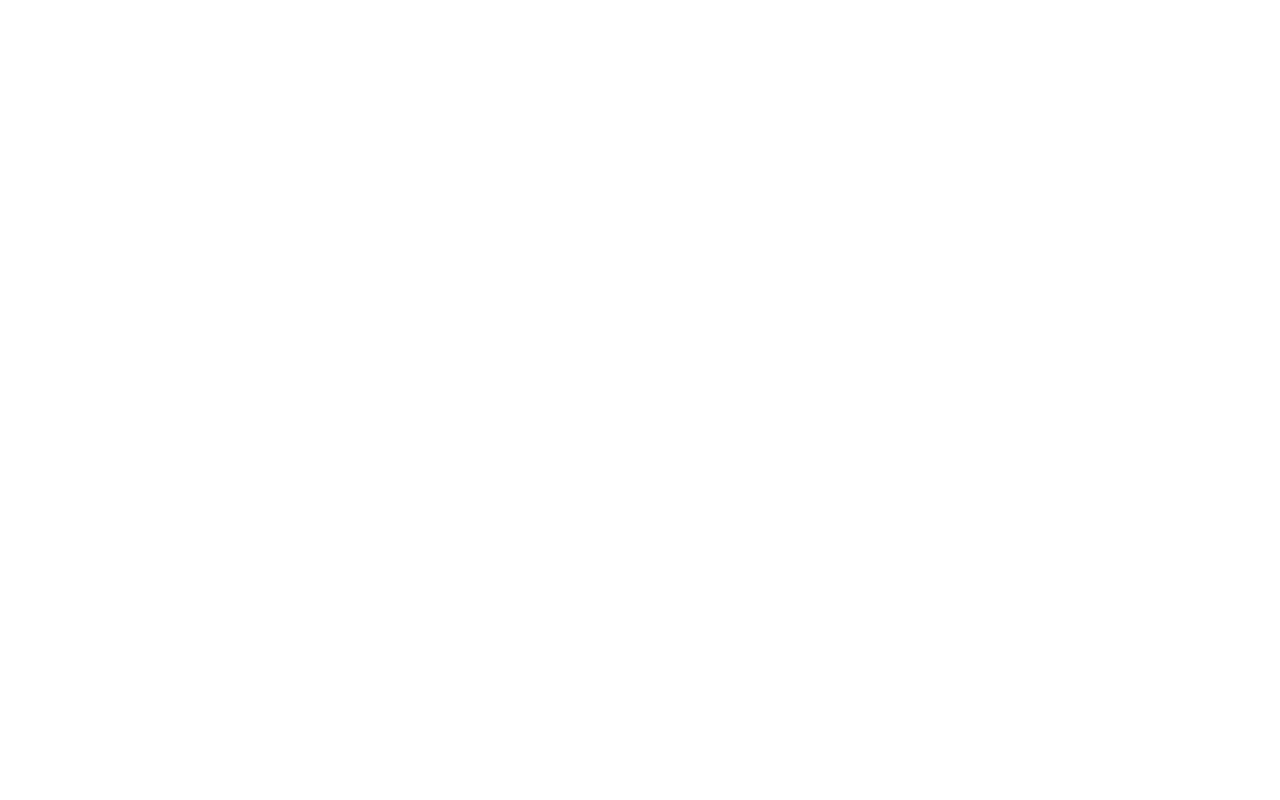
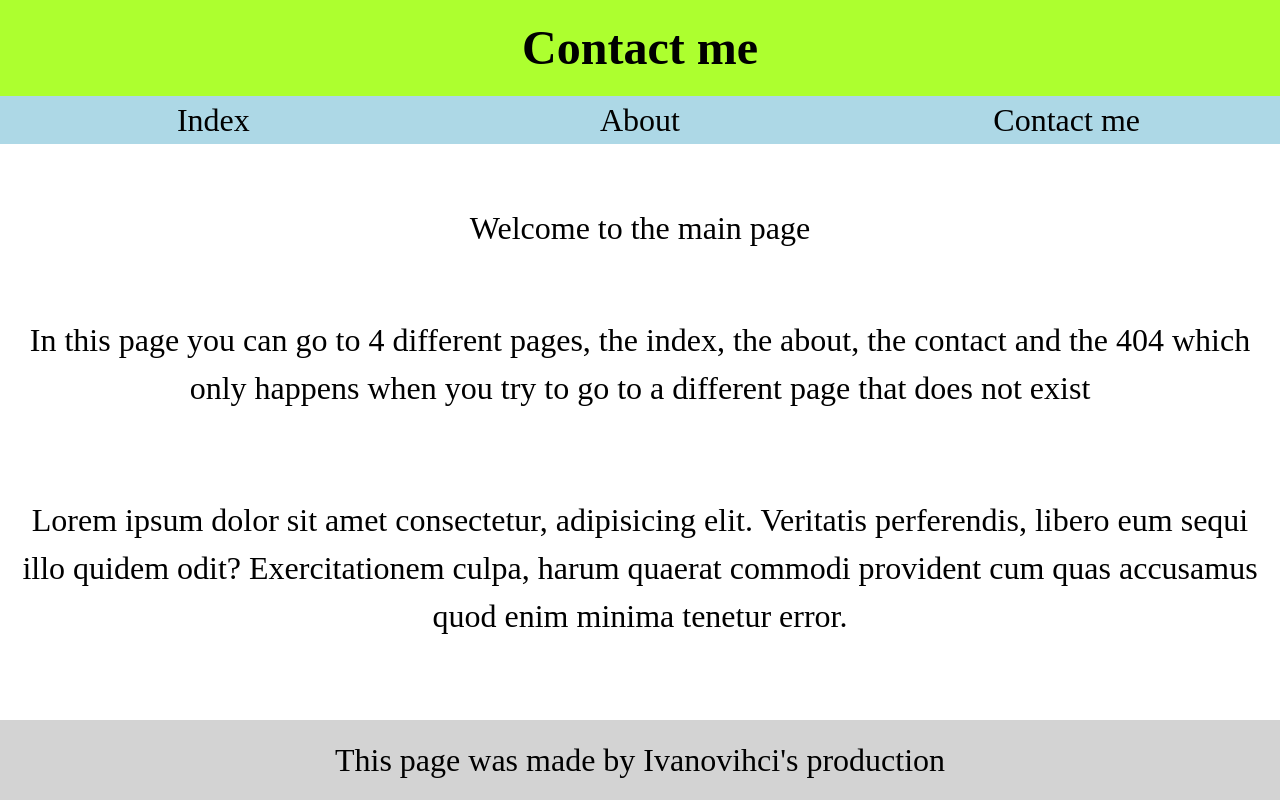
Before and after one commit to ivanovichi123/Basic-information, a plain HTML site: page pages/index.html in a window 1280 px wide. Drawn offline with Linux system fonts and the light colour scheme.

Commit message:
feat: Index page created

```diff
--- a/pages/index.html
+++ b/pages/index.html
@@ -3,9 +3,27 @@
 <head>
     <meta charset="UTF-8">
     <meta name="viewport" content="width=device-width, initial-scale=1.0">
-    <title>Document</title>
+    <link rel="icon" type="image/png" href="../img/Logo.png" />
+    <link rel="stylesheet" href="../styles/index-style.css">
+    <title>Index</title>
 </head>
 <body>
+    <header>
+        <h1>Contact me</h1>
+        <p class="link">Index</p>
+        <p class="link">About</p>
+        <p class="link">Contact me</p>
+    </header>
+
+    <main>
+        <p>Welcome to the main page</p>
+        <p>In this page you can go to 4 different pages, the index, the about, the contact and the 404 which only happens when you try to go to a different page that does not exist</p>
+        <p>Lorem ipsum dolor sit amet consectetur, adipisicing elit. Veritatis perferendis, libero eum sequi illo quidem odit? Exercitationem culpa, harum quaerat commodi provident cum quas accusamus quod enim minima tenetur error.</p>
+    </main>
+
+    <footer>
+        <p>This page was made by Ivanovihci's production</p>
+    </footer>
 
 </body>
 </html>
--- a/styles/index-style.css
+++ b/styles/index-style.css
@@ -82,3 +82,54 @@
 }
 
 /* end of the reset */
+
+body {
+  display: grid;
+  min-height: 100vh;
+  grid-template-rows: auto 1fr auto;
+  margin: 0;
+}
+
+header {
+    display: grid;
+    grid-template-columns: 1fr 1fr 1fr;
+    grid-template-rows: 2fr 1fr;
+    place-items: center;
+    background-color: lightblue;
+}
+
+h1 {
+    grid-column: 1/4;
+    grid-row: 1/2;
+    background-color: greenyellow;
+    width: 100%;
+    height: 100%;
+    display: flex;
+    justify-content: center;
+    align-items: center;
+    font-size: 3rem;
+}
+
+main {
+    display: grid;
+    grid-template-columns: 1fr;
+    grid-template-rows: 0.5fr 0.5fr 1fr;
+    place-items: center;
+    padding: 1rem;
+    text-align: center;
+    padding: 1rem;
+}
+
+footer {
+    background-color: lightgrey;
+    padding: 1rem;
+    text-align: center;
+}
+
+p {
+    font-size: 2rem;
+}
+
+.link {
+    cursor: pointer;
+}
```
